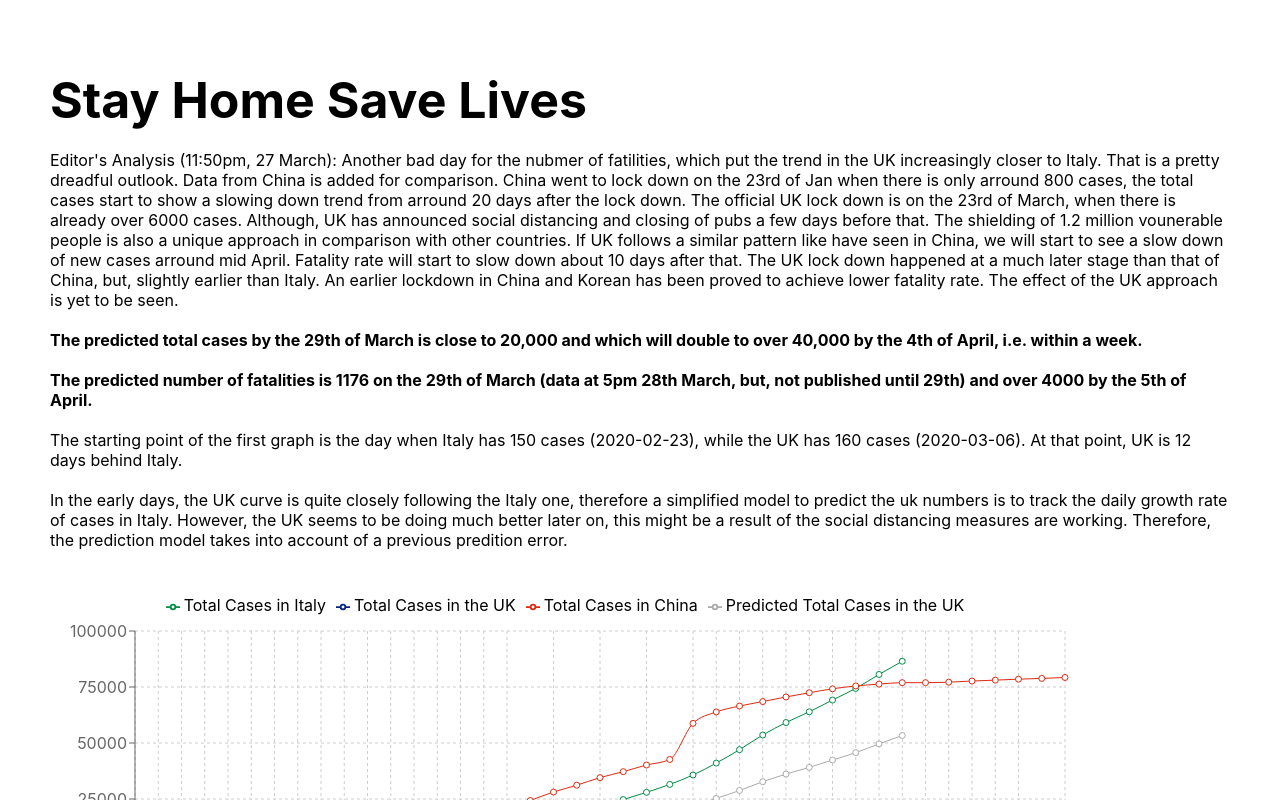
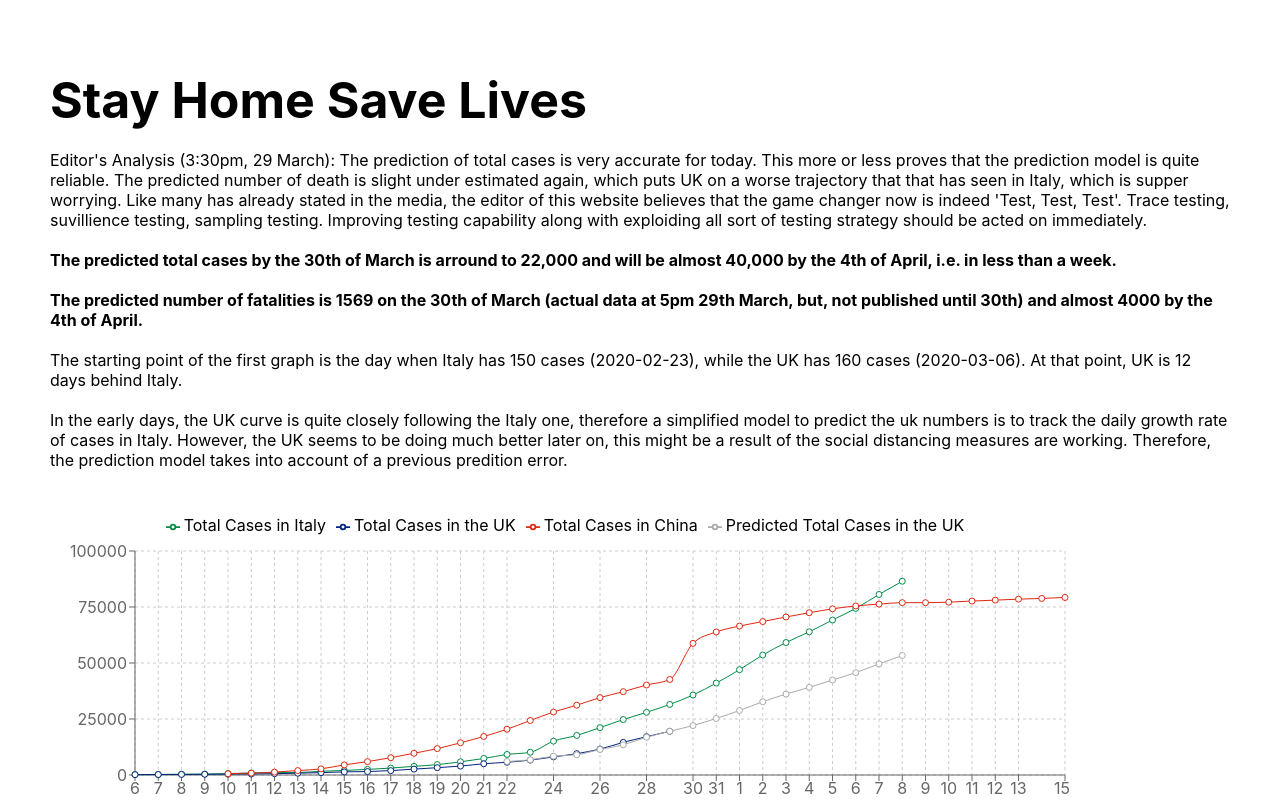
Before and after one commit to linamm/coronachart, a React (Create React App) app in the folder coronachart/: page / in a window 1280 px wide. Shown: the top 800 px of the page. Built offline with nearby package versions, Linux system fonts and the light colour scheme.

Commit message:
update 29th March comments

```diff
--- a/coronachart/src/App.js
+++ b/coronachart/src/App.js
@@ -41,18 +41,19 @@ const styles = {
       </div>
 
       <div style={styles.paragraph}>
-        Editor's Analysis (11:50pm, 27 March):
-          Another bad day for the nubmer of fatilities, which put the trend in the UK increasingly closer to Italy. That is a pretty dreadful outlook.
-          Data from China is added for comparison. China went to lock down on the 23rd of Jan when there is only arround 800 cases, the total cases start to show a slowing down trend from arround 20 days after the lock down. The official UK lock down is on the 23rd of March, when there is already over 6000 cases. Although, UK has announced social distancing and closing of pubs a few days before that. The shielding of 1.2 million vounerable people is also a unique approach in comparison with other countries. If UK follows a similar pattern like have seen in China, we will start to see a slow down of new cases arround mid April. Fatality rate will start to slow down about 10 days after that.
-          The UK lock down happened at a much later stage than that of China, but, slightly earlier than Italy. An earlier lockdown in China and Korean has been proved to achieve lower fatality rate. The effect of the UK approach is yet to be seen.
-        </div>
+      Editor's Analysis (3:30pm, 29 March):
+         The prediction of total cases is very accurate for today. This more or less proves that the prediction model is quite reliable.
+         The predicted number of death is slight under estimated again, which puts UK on a worse trajectory that that has seen in Italy, which is supper worrying.
+         Like many has already stated in the media, the editor of this website believes that the game changer now is indeed 'Test, Test, Test'. Trace testing, suvillience testing, sampling testing. Improving testing capability along with exploiding all sort of testing strategy should be acted on immediately.
+
+      </div>
 
       <div style={styles.paragraph}>
-          <b>The predicted total cases by the 29th of March is close to 20,000 and which will double to over 40,000 by the 4th of April, i.e. within a week.</b>
+          <b>The predicted total cases by the 30th of March is arround to 22,000 and  will be almost 40,000 by the 4th of April, i.e. in less than a week.</b>
       </div>
      <div style={styles.paragraph}>
       <b>
-      The predicted number of fatalities is 1176 on the 29th of March (data at 5pm 28th March, but, not published until 29th) and over 4000 by the 5th of April.
+      The predicted number of fatalities is 1569 on the 30th of March (actual data at 5pm 29th March, but, not published until 30th) and almost 4000 by the 4th of April.
         </b>
       </div>
         <div style={styles.paragraph}>
--- a/coronachart/src/Comments.js
+++ b/coronachart/src/Comments.js
@@ -4,4 +4,8 @@ Comments = {
   March26th:
   "         Editor's Analysis (7pm, 26 March)\:
   The prediction on the 26th of March was very close to actual, which indicates a stable trend. Introduction of a 'Lock down' in the UK on 23th March was at similar stage as in Italy. In a few days time, we should be able to tell if the UK lock down is more effective than that has been in Italy. The number of fatalities is taking a slight upward trend today. This could just be a fluctuation due to the low number yesterday. Generally, the UK is looking like to be doing better than Italy, but, non the less, still a very scary outlook.",
+
+  March28th: "         Editor's Analysis (11:50pm, 27 March)\:
+  Another bad day for the nubmer of fatilities, which put the trend in the UK increasingly closer to Italy. That is a pretty dreadful outlook.Data from China is added for comparison. China went to lock down on the 23rd of Jan when there is only arround 800 cases, the total cases start to show a slowing down trend from arround 20 days after the lock down. The official UK lock down is on the 23rd of March, when there is already over 6000 cases. Although, UK has announced social distancing and closing of pubs a few days before that. The shielding of 1.2 million vounerable people is also a unique approach in comparison with other countries. If UK follows a similar pattern like have seen in China, we will start to see a slow down of new cases arround mid April. Fatality rate will start to slow down about 10 days after that. The UK lock down happened at a much later stage than that of China, but, slightly earlier than Italy. An earlier lockdown in China and Korean has been proved to achieve lower fatality rate. The effect of the UK approach is yet to be seen."
+
 }
```
